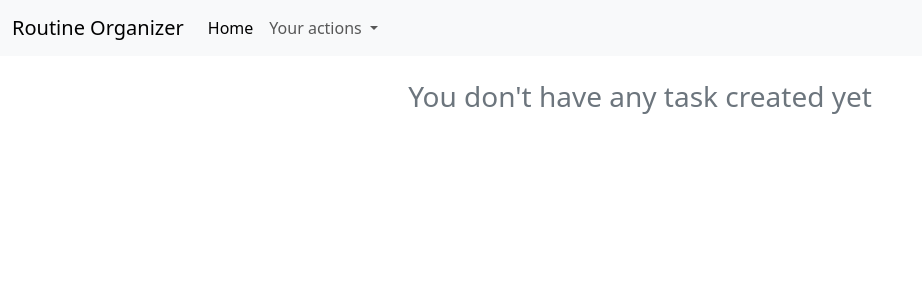
After one commit to NuneszG/Routine-organizer, a Django app: page /Tasks/ in a window 1280 px wide. The commit adds this page. Shown: the top 300 px of the page, without its empty margins (0-922 px from the left). Run offline with Django 5.2, Linux system fonts and the light colour scheme.

Commit message:
Update README.md, and created home to show all Tasks.

```diff
--- a/project/models.py
+++ b/project/models.py
@@ -3,5 +3,6 @@ from django.db import models
 class Task(models.Model):
     id = models.AutoField(primary_key=True)
     title = models.CharField(max_length=80)
+    caption = models.CharField(max_length=50)
     content = models.TextField()
     date = models.DateTimeField(auto_now_add=True)
--- /dev/null
+++ b/project/templates/tasks.html
@@ -0,0 +1,43 @@
+{% extends 'base.html' %}
+{% load static %}
+    {% block content %}
+        <div class="text-center">
+            <nav class="navbar navbar-expand-lg bg-body-tertiary">
+                <div class="container-fluid">
+                  <a class="navbar-brand" href="#">Routine Organizer</a>
+                  <button class="navbar-toggler" type="button" data-bs-toggle="collapse" data-bs-target="#navbarSupportedContent" aria-controls="navbarSupportedContent" aria-expanded="false" aria-label="Toggle navigation">
+                    <span class="navbar-toggler-icon"></span>
+                  </button>
+                    <div class="collapse navbar-collapse" id="navbarSupportedContent">
+                        <ul class="navbar-nav me-auto mb-2 mb-lg-0">
+                            <li class="nav-item">
+                                <a class="nav-link active" aria-current="page" href="{% url 'home' %}">Home</a>
+                            </li>
+                            <li class="nav-item dropdown">
+                                <a class="nav-link dropdown-toggle" href="#" role="button" data-bs-toggle="dropdown" aria-expanded="false">
+                                Your actions
+                                </a>
+                                <ul class="dropdown-menu">
+                                    <li><a class="dropdown-item" href="#">Create new task</a></li>
+                                </ul>
+                            </li>
+                        </ul>
+                    </div>
+                </div>
+              </nav>
+                {% if tasks %}
+                <div class="container mt-4">
+                    <div class="row row-cols-1 row-cols-md-3 g-4 border border-gray">
+                        {% for task in task %}
+                            <h4 class="text-primary">
+                                {{ task.title }}
+                            </h4>
+                            <a href="#" class="text-decoration-none btn btn-dark">Access</a>
+                        {% endfor %}
+                    </div>
+                </div>
+            {% else %}
+                <h3 class="mt-4 text-secondary">You don't have any task created yet</h3>
+            {% endif %}
+        </div>
+    {% endblock %}
--- a/project/urls.py
+++ b/project/urls.py
@@ -1,8 +1,10 @@
 from django.urls import path
 from .views import (
     Home,
+    TasksPage,
 )
 
 urlpatterns = [
     path('', Home, name='home'),
+    path('Tasks/', TasksPage, name='tasks'),
 ]
--- a/project/views.py
+++ b/project/views.py
@@ -3,3 +3,9 @@ from .models import Task
 
 def Home(request):
     return render(request, 'home.html')
+
+
+def TasksPage(request):
+    task = Task.objects.all()
+
+    return render(request, 'tasks.html', {'task': task})
--- a/pyproject.toml
+++ b/pyproject.toml
@@ -12,12 +12,6 @@ python-decouple = "^3.8"
 psycopg2-binary = "^2.9.10"
 
 
-[tool.poetry.group.dev.dependencies]
-taskipy = "^1.14.0"
-
-[tool.taskipy.tasks]
-run = "python manage.py runserver"
-
 [build-system]
 requires = ["poetry-core"]
 build-backend = "poetry.core.masonry.api"
```
Also changed, not shown: TODO.txt (+6 -3 lines), project/templates/home.html (+4 -3 lines), README.md, project/migrations/0002_task_caption.py (added), project/templates/create.html (added).
